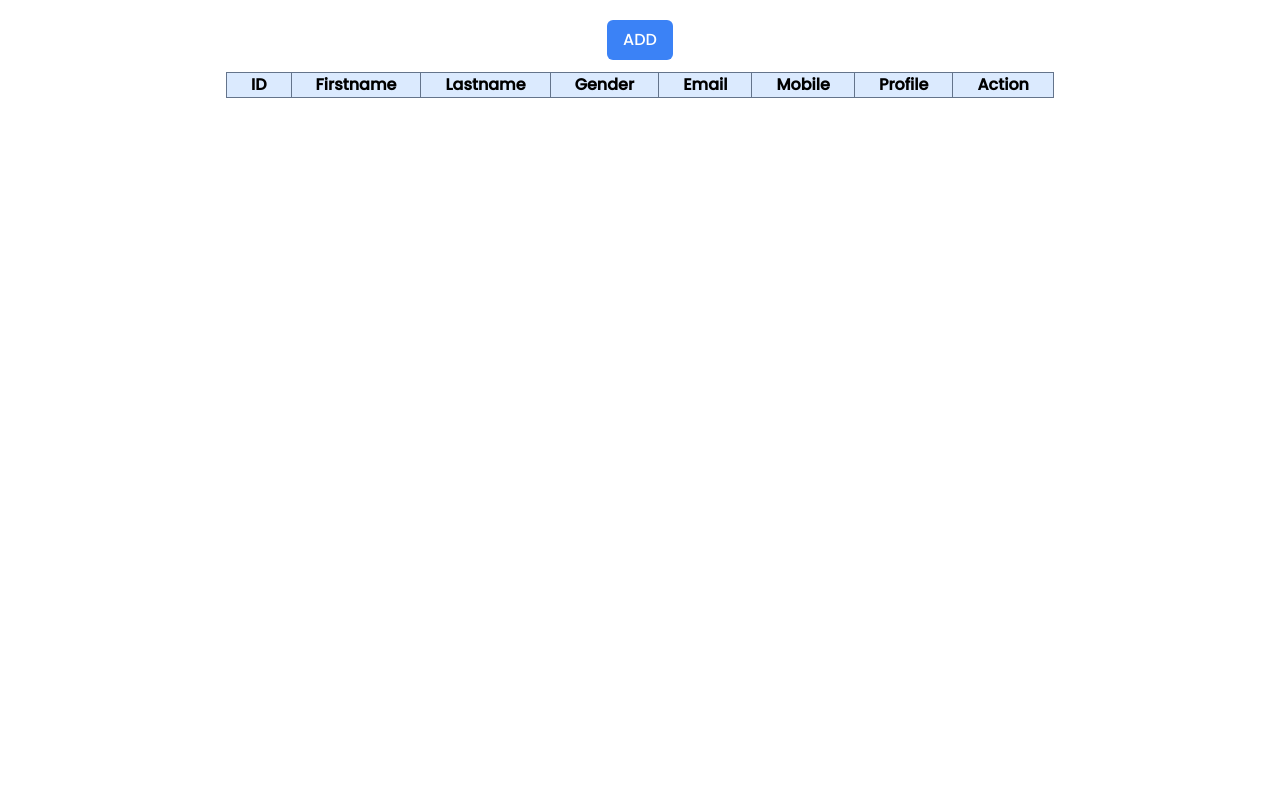
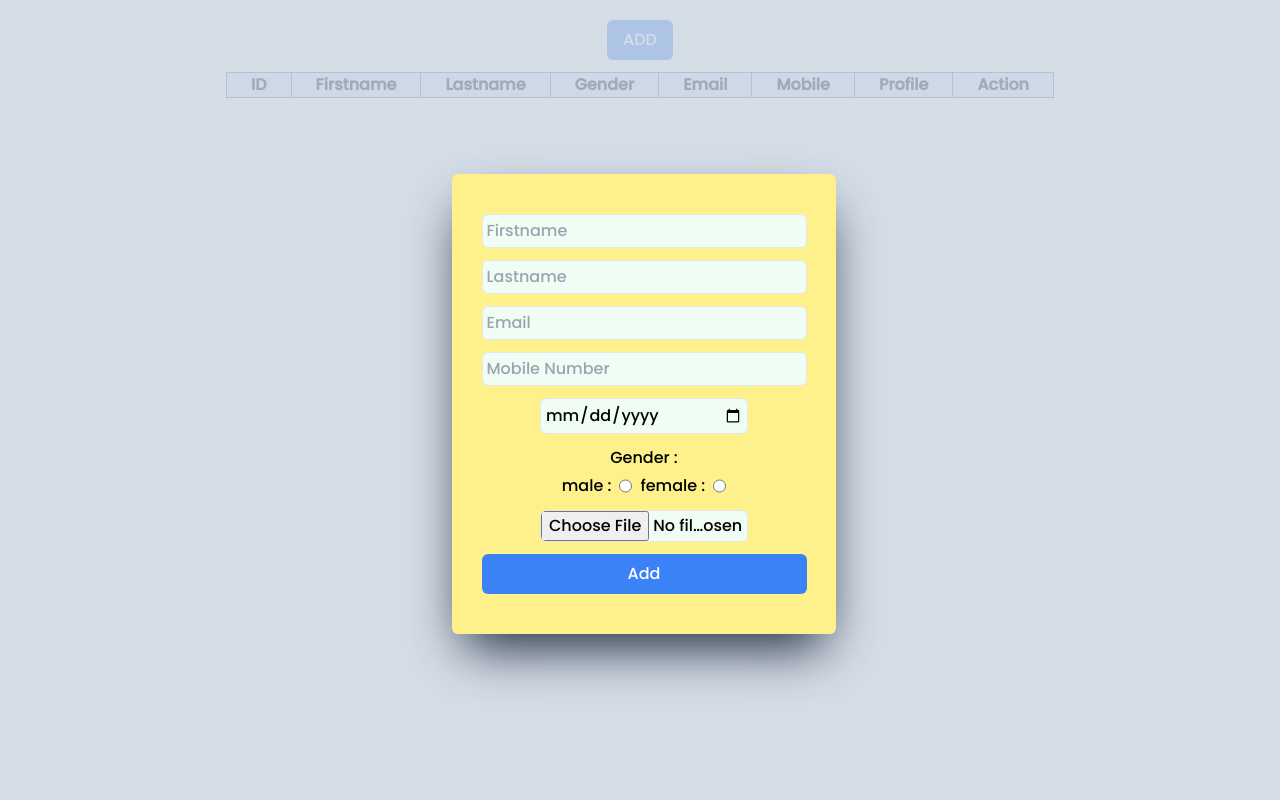
Before and after one commit to ehsanm-77/To-Do, a website: page index.html in a window 1280 px wide. Both pictures are taken after a click on the button "ADD". Drawn offline with Linux system fonts and the light colour scheme.

Commit message:
create js of modal

```diff
--- a/index.html
+++ b/index.html
@@ -10,9 +10,9 @@
 </head>
 
 <body>
-    <div class="container mx-auto mt-5 z-30">
+    <div class="container mx-auto mt-5 z-20">
         <div class="flex justify-center mb-3">
-            <button class="bg-blue-500 text-white rounded-md py-2 px-4" id="add-btn">ADD</button>
+            <button class="bg-blue-500 text-white rounded-md py-2 px-4" id="showmodal">ADD</button>
         </div>
         <table class="table-auto text-black mx-auto text-center">
             <thead class="bg-blue-100 mx-auto">
@@ -46,9 +46,9 @@
         </table>
 
     </div>
-    <div class="modal w-screen h-screen justify-center items-center absolute top-1 left-1 z-50 hidden" id="modal">
-        <div class="flex justify-center p-10 w-96 bg-yellow-200 rounded-md shadow-slate-800 shadow-2xl">
-            <form action="" class="flex flex-col justify-center items-center gap-3">
+    <div class="modal w-screen h-screen justify-center items-center absolute top-1 left-1 hidden" id="modal">
+        <div class="flex justify-center p-10 w-96 bg-yellow-200 rounded-md shadow-slate-800 shadow-2xl z-40">
+            <form action="" class="flex flex-col justify-center items-center gap-3" id="form">
                 <input type="text" id="firtname" class="p-1 rounded-md border outline-0 bg-green-50"
                     placeholder="Firstname" required>
                 <input type="text" id="lastname" class="p-1 rounded-md border outline-0 bg-green-50"
@@ -57,6 +57,7 @@
                     required>
                 <input type="text" id="mobile-number" class="p-1 rounded-md border outline-0 bg-green-50"
                     placeholder="Mobile Number" required>
+                <input type="date" name="" id="date" class="p-1 rounded-md border outline-0 bg-green-50 w-52">
                 <div class="flex flex-col gap-1 text-center">
                     <div>
                         <label for="name">Gender : </label>
@@ -69,11 +70,12 @@
                     </div>
                 </div>
                 <input type="file" class="rounded-md border outline-0 bg-green-50 w-52">
-                <button class="bg-blue-500 py-2 w-full rounded-md text-white">Add</button>
+                <button class="bg-blue-500 py-2 w-full rounded-md text-white" id="add-btn">Add</button>
             </form>
         </div>
     </div>
-    <div class="overlay h-screen w-screen absolute top-0 bg-slate-300 opacity-80 z-40 hidden"></div>
+    <div class="overlay h-screen w-screen absolute top-0 bg-slate-300 opacity-80 z-30 hidden" id="overlay"></div>
+    <script src="script.js"></script>
 </body>
 
 </html>
--- a/script.js
+++ b/script.js
@@ -0,0 +1,32 @@
+"use strict"
+
+// Get Elements
+const modalBtn = document.getElementById("showmodal");
+const tbody = document.getElementById("tbody");
+const form = document.getElementById("form");
+const firstName = document.getElementById("firstname");
+const lastName = document.getElementById("lastname");
+const email = document.getElementById("email");
+const date = document.getElementById("date")
+const mobileNum = document.getElementById("mobile-number");
+const modal = document.getElementById("modal");
+const overlay = document.getElementById("overlay");
+const addBtn = document.getElementById("add-btn")
+
+let obj = {};
+
+
+
+// Modal
+function showModal() {
+    modal.classList.remove("hidden");
+    modal.classList.add("flex")
+    overlay.classList.remove("hidden");
+}
+function closeModal() {
+    modal.classList.add("hidden");
+    overlay.classList.add("hidden");
+    console.log(e);
+}
+modalBtn.addEventListener("click", showModal)
+overlay.addEventListener("click", closeModal)
```
Also changed, not shown: dist/output.css.
